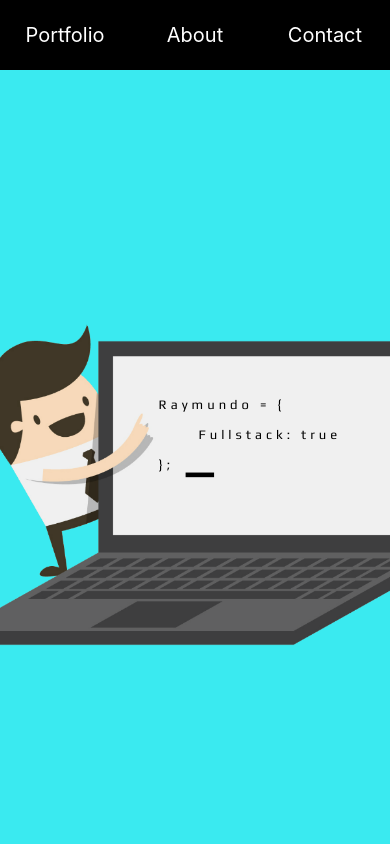
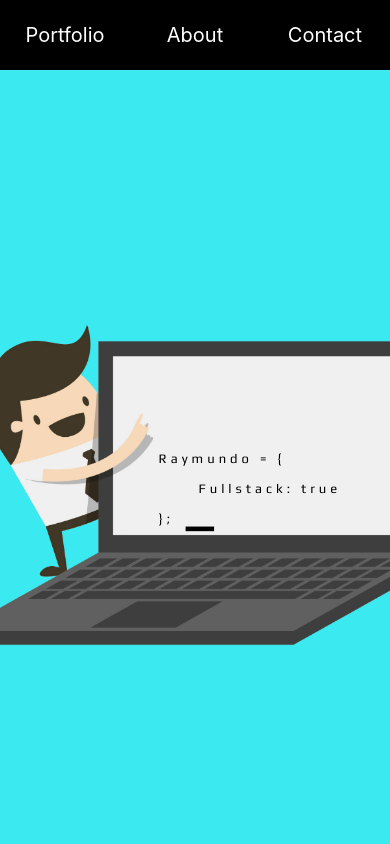
Before and after one commit to rayovims/Portfolio, a plain HTML site: page index.html in a window 390 px wide. Shown: the top 844 px of the page. Drawn offline with nearby package versions, Linux system fonts and the light colour scheme.

Commit message:
iphone x

```diff
--- a/assets/css/style.css
+++ b/assets/css/style.css
@@ -106,7 +106,7 @@ a:hover {
 @media screen and (max-width: 480px) {
   #logo {
     font-size: 13px;
-    transform: translate(-20%, -20%);
+    transform: translate(-20%, 20%);
   }
   .shift {
     top: -47px;
```
